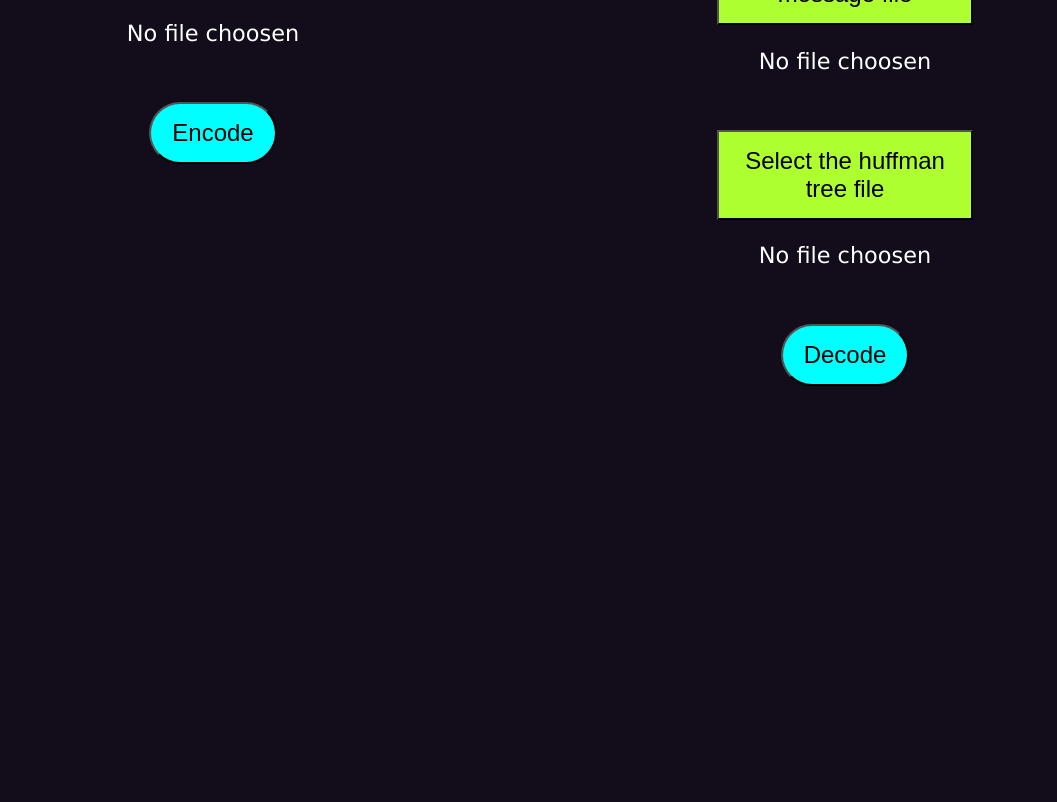
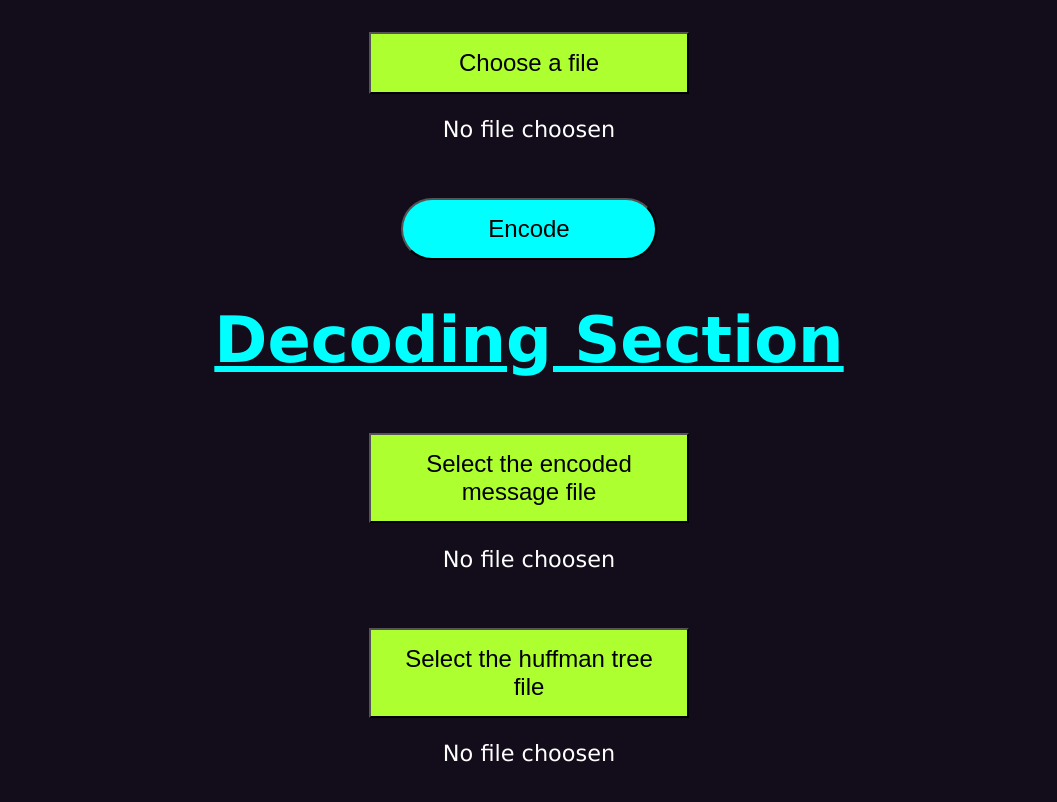
Before and after one commit to jaditi930/Huffman-Compression-Algorithm, a plain HTML site: page index.html in a window 1280 px wide. Shown: the part 434-1236 px from the top of the page, without its empty margins (111-1168 px from the left). Before the commit the page ends 848 px from the top, so only its background shows below. Drawn offline with Linux system fonts and the light colour scheme.

Commit message:
ui changed

```diff
--- a/index.html
+++ b/index.html
@@ -18,10 +18,7 @@
     #container{
         display: flex;
         justify-content: space-around;
-    }
-    .inline{
-        display: inline;
-        padding:20px;
+        flex-direction: column;
     }
     p{
         text-align: center;
@@ -30,7 +27,7 @@
     }
     button{
         display: block;
-        width:20vw;
+        width:25vw;
         margin-left: auto;
         margin-right: auto;
         padding:15px 20px;
@@ -41,7 +38,7 @@
     }
     #encode,#decode{
         min-width: fit-content;
-        width:10vw;
+        width:20vw;
         background-color: aqua;
     }
     .br-0{
@@ -56,13 +53,15 @@
     <h1>Huffman Compression Algorithm</h1>
     <div id="container">
 
-        <div class="inline">
+        <div>
+          <h1 style="font-size:4rem;">Encoding Section</h1>
             <button class="br-0" onclick='input("input")'>Choose a file</button>
             <input type="file" id="input" onchange='update("p_1","input")'/>
             <p id="p_1">No file choosen</p>
             <button onclick="encode()" id="encode">Encode</button>
         </div>
-        <div class="inline">
+        <div>
+            <h1 style="font-size:4rem;">Decoding Section</h1>
             <button class="br-0" onclick='input("encoded")'>Select the encoded message file</button>
             <input type="file" id="encoded" onchange='update("p_2","encoded")'/>
             <p id="p_2">No file choosen</p>
```
